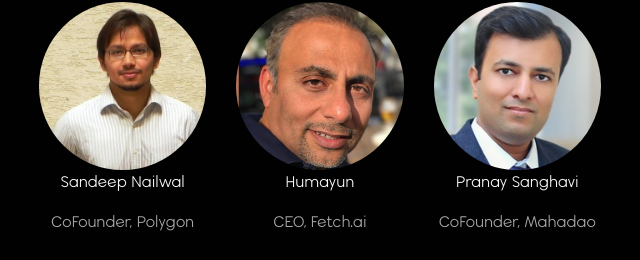
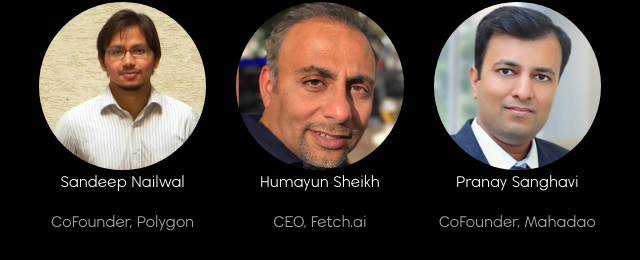
Before and after one commit to Rishikeshk9/Cryption-temp, a plain HTML site: page index.html in a window 1280 px wide. Shown: the part 4832-5092 px from the top of the page, 320-960 px from the left. Drawn offline with nearby package versions, Linux system fonts and the light colour scheme; animation ran at ten frames a second; a script that the page names is missing.

Commit message:
fixed Angel's name

```diff
--- a/index.html
+++ b/index.html
@@ -1478,7 +1478,7 @@
 
               <div class="col-xl-2 col-sm-6 col-md-3 mb-5   ">
                 <img class="angels-logo  magic-hover magic-hover__circle  " src="assets/propics/humayun.jpeg" width="100%">
-                <p class="text-light text-center">Humayun</p>
+                <p class="text-light text-center">Humayun Sheikh</p>
                 <p class="  text-center  " style="color: A7A7A7;"> CEO, Fetch.ai</p>
 
             </div>
```
